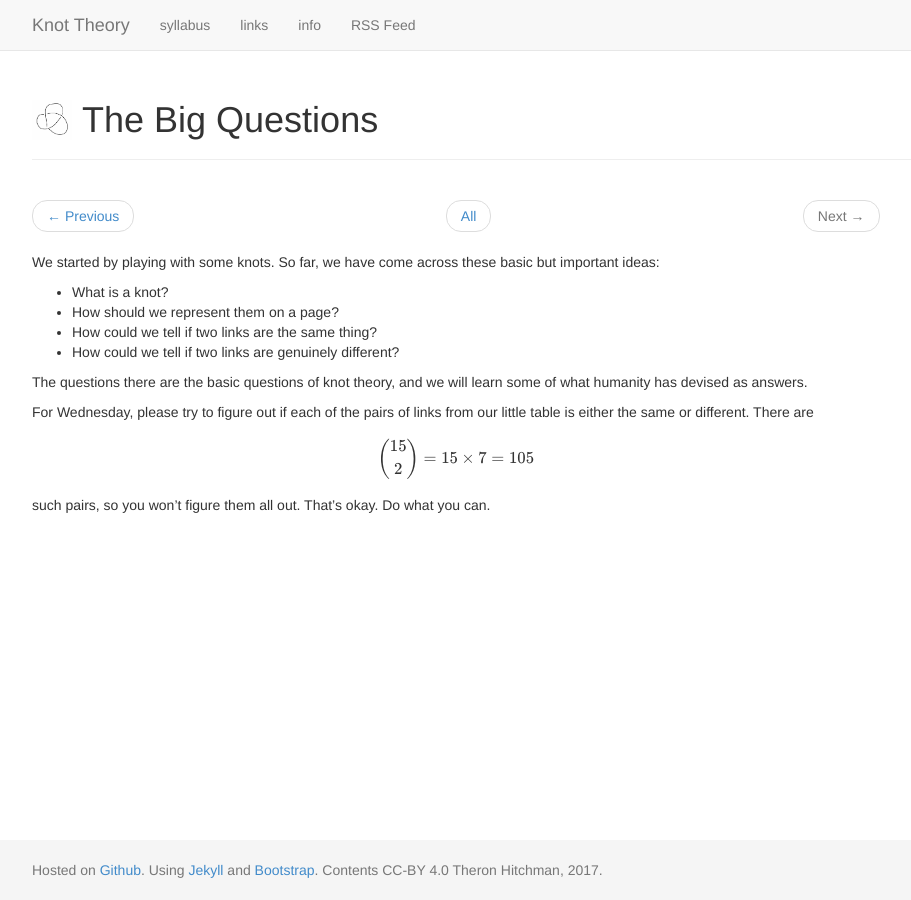
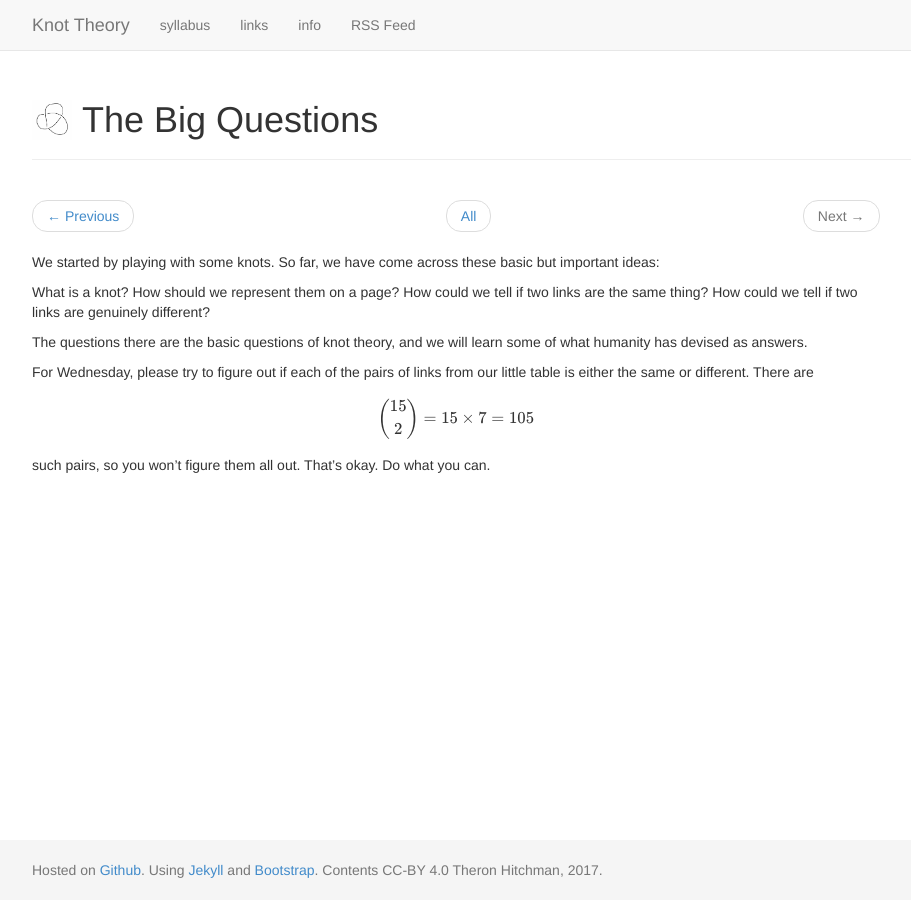
Before and after one commit to theronhitchman/knot-theory, a Jekyll site: the page built from _posts/2017-01-09-big-question.md, in a window 1280 px wide. Shown: the whole page, without its empty margins (38-949 px from the left). Built offline with Jekyll 4.4.1, drawn with Linux system fonts in a browser that asks for light colours; nearby versions of some CDN libraries; formulas are drawn with MathJax 3.

```diff
--- a/_posts/2017-01-09-big-question.md
+++ b/_posts/2017-01-09-big-question.md
@@ -7,10 +7,9 @@ layout: post
 We started by playing with some knots. So far, we have come across these basic
 but important ideas:
 
-  * What is a knot?
-  * How should we represent them on a page?
-  * How could we tell if two links are the same thing?
-  * How could we tell if two links are genuinely different?
+What is a knot? How should we represent them on a page?
+How could we tell if two links are the same thing?
+How could we tell if two links are genuinely different?
 
 The questions there are the basic questions of knot theory, and we will learn
 some of what humanity has devised as answers.
```
